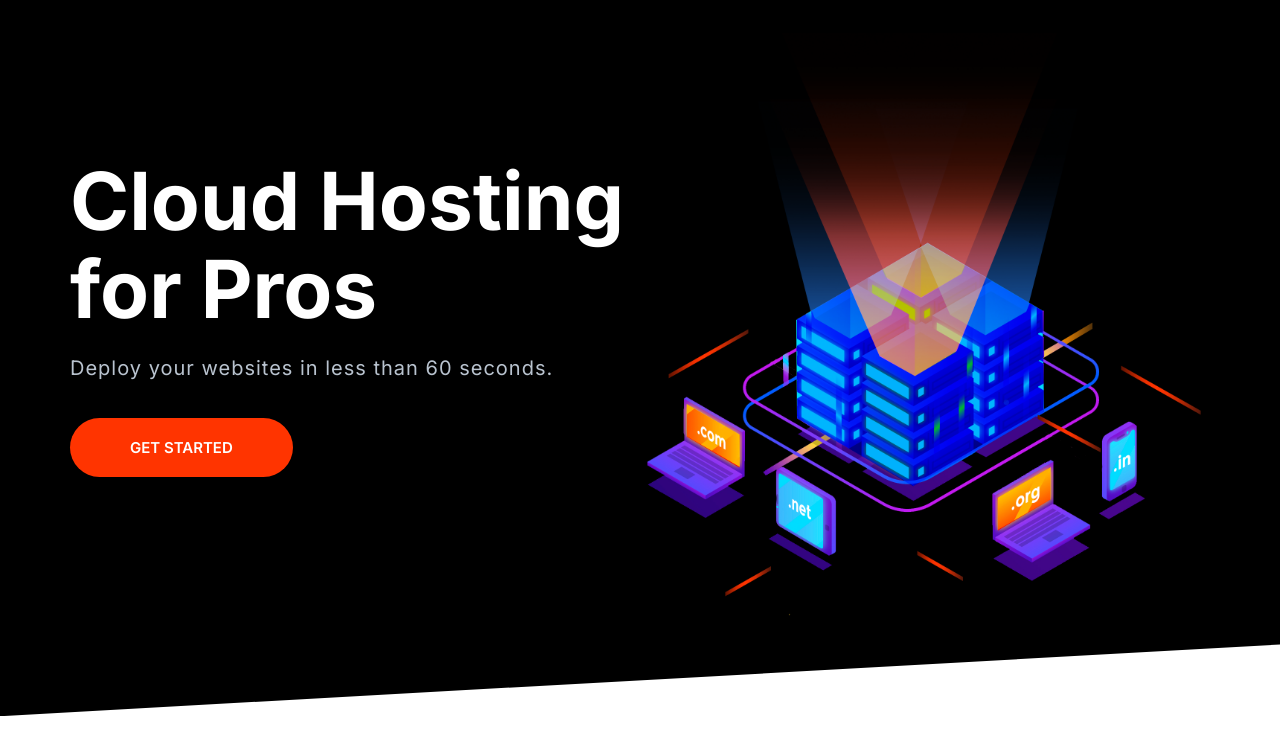
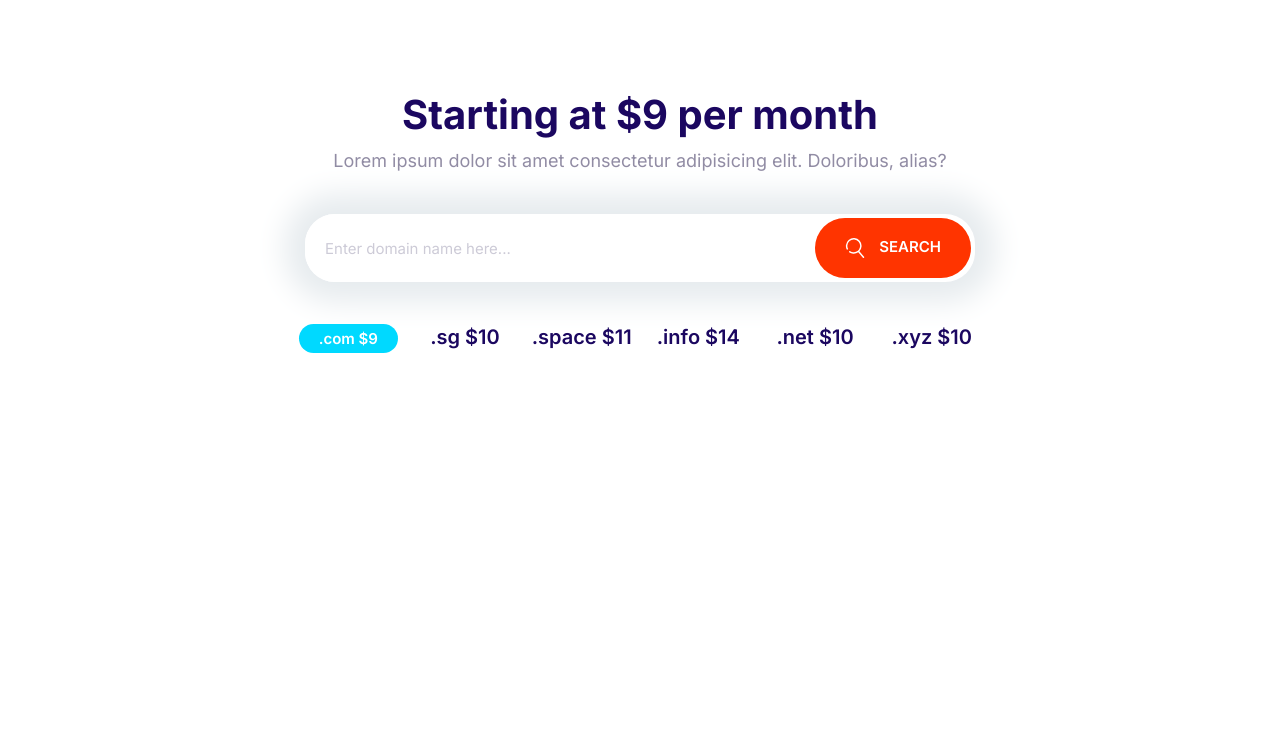
Before and after one commit to deanjosephmurphy/moshify-tutorial, a plain HTML site: page index.html in a window 1280 px wide. Drawn offline with Linux system fonts and the light colour scheme.

Commit message:
add domain-block component

```diff
--- a/css/styles.css
+++ b/css/styles.css
@@ -209,6 +209,13 @@ a {
     white-space: nowrap;
 }
 
+.btn .icon {
+    width: 2rem;
+    height: 2rem;
+    margin-right: 1rem;
+    vertical-align: middle;
+}
+
 .btn--primary {
     background: var(--color-primary);
     color: #fff;
@@ -286,7 +293,7 @@ a {
 .input-group .input {
     border: 0;
     flex-grow: 1;
-    padding: 1.5rem 1rem;
+    padding: 1.5rem 2rem;
 }
 
 .input-group .btn {
@@ -702,3 +709,30 @@ a {
         align-self: center;
     }
 }
+
+/* Domain block */
+
+.block-domain .input-group {
+    box-shadow: 0 0 30px 20px #e6ebee;
+    border: 0;
+    margin: 4rem auto;
+    max-width: 670px;
+}
+
+.block-domain__prices {
+    display: grid;
+    grid-template-columns: repeat(3,1fr);
+    grid-template-rows: repeat(2, 6rem);
+    font-size: 2rem;
+    font-weight: 600;
+    justify-items: center;
+    max-width: 700px;
+    margin: 0 auto;
+}
+
+@media screen and (min-width: 768px) {
+    .block-domain__prices {
+        grid-template-columns: repeat(auto-fit, minmax(10rem, 1fr));
+    }
+
+}
--- a/index.html
+++ b/index.html
@@ -14,15 +14,36 @@
     <link rel="stylesheet" href="css/styles.css" />
   </head>
   <body>
-    <section class="block block--dark block--skewed-left hero">
-      <div class="container grid grid--1x2">
-        <header class="block__header hero__content">
-          <h1 class="block__heading">Cloud Hosting for Pros</h1>
-          <p class="hero__tagline">Deploy your websites in less than 60 seconds.</p>
-          <a href="#" class="btn btn--accent btn--stretched">Get Started</a>
-        </header>
-        <img class="hero__image" src="images/banner.png" alt="computing image">
+    <section class="block container block-domain">
+      <header class="block__header">
+        <h2>Starting at $9 per month</h2>
+        <p>
+          Lorem ipsum dolor sit amet consectetur adipisicing elit. Doloribus,
+          alias?
+        </p>
+      </header>
+      <div class="input-group">
+        <input
+          type="text"
+          class="input"
+          placeholder="Enter domain name here..."
+        />
+        <button class="btn btn--accent">
+          <svg class="icon icon--white">
+            <use xlink:href="images/sprite.svg#search"></use>
+          </svg>
+          Search
+        </button>
       </div>
+      <ul class="list block-domain__prices">
+        <li><span class="badge badge--secondary">.com $9</span></li>
+
+        <li>.sg $10</li>
+        <li>.space $11</li>
+        <li>.info $14</li>
+        <li>.net $10</li>
+        <li>.xyz $10</li>
+      </ul>
     </section>
 
     <script src="js/main.js"></script>
```
Also changed, not shown: compontents/domain-block.html (added, +26 -0 lines).
